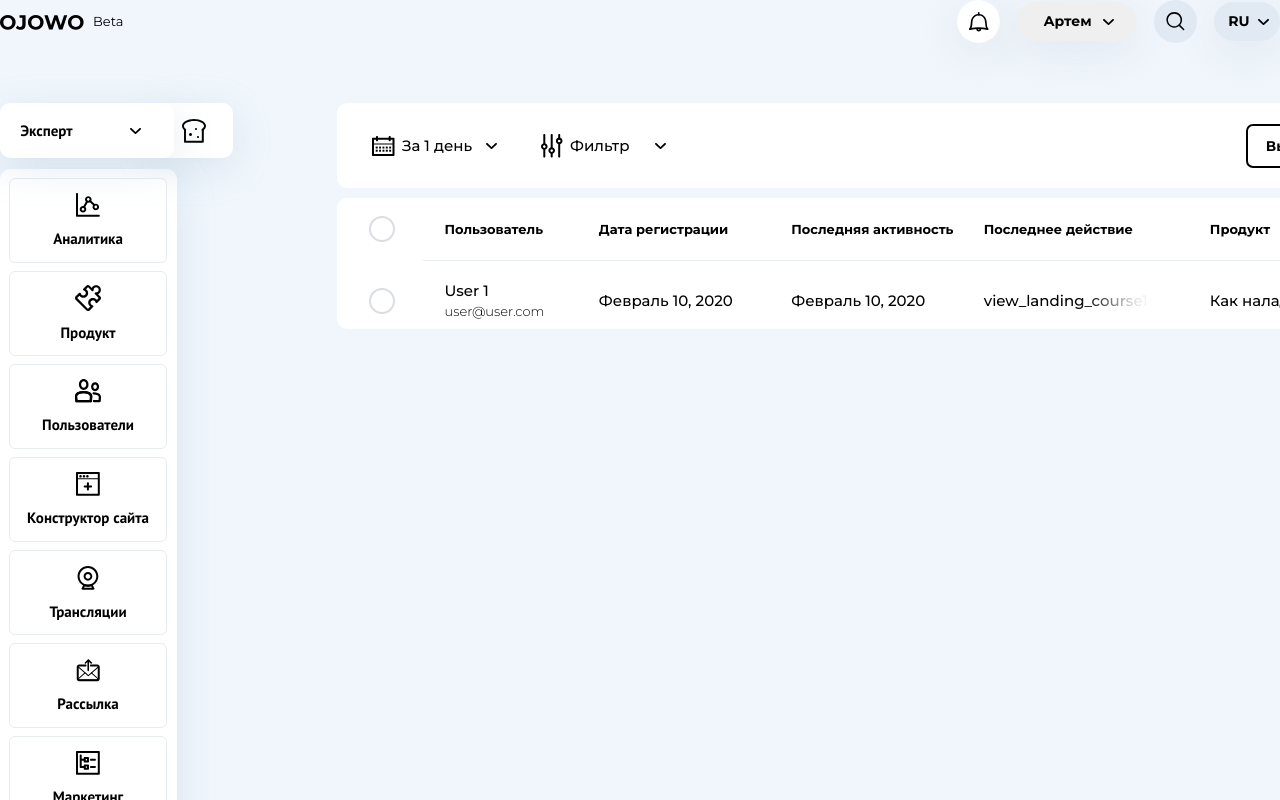
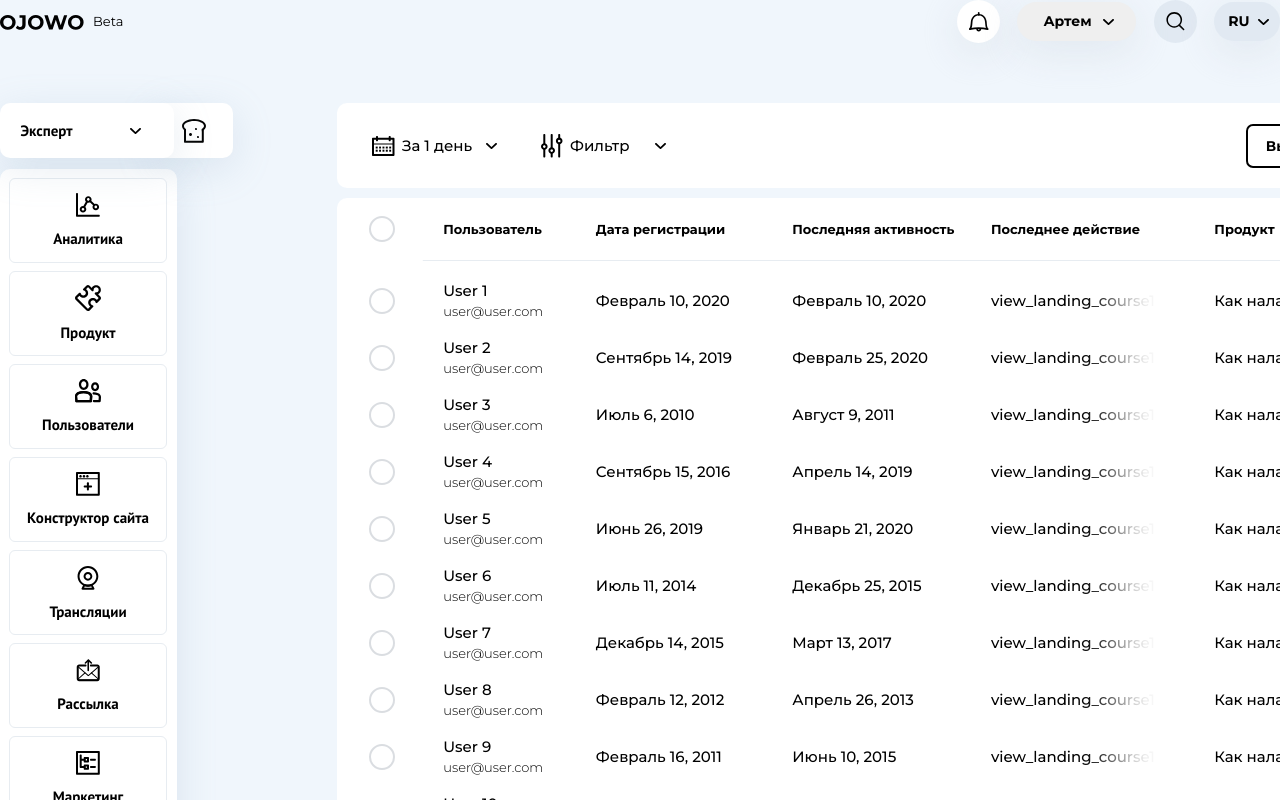
Before and after one commit to PavloPantus/filter-calendar, a React (Create React App) app: page / in a window 1280 px wide. Shown: the top 800 px of the page. Built offline with nearby package versions, Linux system fonts and the light colour scheme.

Commit message:
added table rows

```diff
--- a/src/components/UsersTable/UsersTable.js
+++ b/src/components/UsersTable/UsersTable.js
@@ -2,69 +2,170 @@ import React from 'react';
 import './UsersTable.scss';
 
 const UsersTable = () => {
-  let users = []
+  function getRandomIntInclusive(min, max) {
+    min = Math.ceil(min);
+    max = Math.floor(max);
+
+    return Math.floor(Math.random() * (max - min + 1)) + min; // Включаючи мінімум та максимум
+  }
+
+  const dateVocabulary = {
+    1: 'Январь',
+    2: 'Февраль',
+    3: 'Март',
+    4: 'Апрель',
+    5: 'Май',
+    6: 'Июнь',
+    7: 'Июль',
+    8: 'Август',
+    9: 'Сентябрь',
+    10: 'Октябрь',
+    11: 'Ноябрь',
+    12: 'Декабрь',
+  }
+
+  const user = {
+    userNumber: 1,
+    userMail: 'user@user.com',
+    registrationDate: {
+      day: 10,
+      month: 2,
+      year: 2020,
+    },
+    lastActivity: {
+      day: 10,
+      month: 2,
+      year: 2020,
+    },
+    lastActions: 'view_landing_course1',
+    product: 'Как наладить отнош',
+  };
+
+  const users = [];
+
+  for (let i = 2; i <= 100; i += 1) {
+    const registrationDate = {
+      day: getRandomIntInclusive(1, 30),
+      month: getRandomIntInclusive(1, 12),
+      year: getRandomIntInclusive(2010, 2020),
+    };
+
+    const newUser = {
+      ...user,
+      userNumber: i,
+      registrationDate,
+      lastActivity: {
+        day: getRandomIntInclusive(1, 30),
+        month: getRandomIntInclusive(1, 12),
+        year: getRandomIntInclusive(registrationDate.year + 1, 2020),
+      },
+    };
+
+    users.push(newUser);
+  }
 
   return (
-    <table className={'users-table'}>
-      <thead className={'users-table__head'}>
-        <tr className={'users-table__row-head'}>
-          <th className={'users-table__heading'}>
-              <input
-                className={'users-table__all-users-checkbox'}
-                type="checkbox"
-                id="all-users-checkbox"
-              />
-              <label
-                htmlFor={'all-users-checkbox'}
-                className={'users-table__all-users-label'}
-              >
-              </label>
+    <table className="users-table">
+      <thead className="users-table__head">
+        <tr className="users-table__row-head">
+          <th className="users-table__heading">
+            <input
+              className="users-table__all-users-checkbox"
+              type="checkbox"
+              id="all-users-checkbox"
+            />
+            <label
+              htmlFor="all-users-checkbox"
+              className="users-table__all-users-label"
+            />
           </th>
-          <th className={'users-table__heading'}>Пользователь</th>
-          <th className={'users-table__heading'}>Дата регистрации</th>
-          <th className={'users-table__heading'}>Последняя активность</th>
-          <th className={'users-table__heading'}>Последнее действие</th>
-          <th className={'users-table__heading'}>Продукт</th>
-          <th className={'users-table__heading'}>
-            <button className={'users-table__show-users-button'}>
+          <th className="users-table__heading">Пользователь</th>
+          <th className="users-table__heading">Дата регистрации</th>
+          <th className="users-table__heading">Последняя активность</th>
+          <th className="users-table__heading">Последнее действие</th>
+          <th className="users-table__heading">Продукт</th>
+          <th className="users-table__heading">
+            <button className="users-table__show-users-button">
               Отобразить 15
             </button>
           </th>
 
         </tr>
       </thead>
-      <tbody className={'users-table__body'}>
-        <tr className={'users-table__row'}>
-          <td className={'users-table__data'}>
-            <label
-            >
+      <tbody className="users-table__body">
+        <tr className="users-table__row">
+          <td className="users-table__data">
+            <label>
               <input
-                className={'users-table__user-checkbox'}
+                className="users-table__user-checkbox"
                 type="checkbox"
               />
-              <div className={'users-table__user-label'}></div>
+              <div className="users-table__user-label" />
             </label>
           </td>
-          <td className={'users-table__data'}>
-            <div className={'users-table__user-number'}>User 1</div>
-            <div className={'users-table__user-mail'}>user@user.com</div>
+          <td className="users-table__data">
+            <div className="users-table__user-number">User 1</div>
+            <div className="users-table__user-mail">user@user.com</div>
           </td>
-          <td className={'users-table__data'}>Февраль 10, 2020 </td>
-          <td className={'users-table__data'}>Февраль 10, 2020 </td>
-          <td className={'users-table__data add-blur'}>view_landing_course1</td>
-          <td className={'users-table__data add-blur'}>Как наладить отнош</td>
-          <td className={'users-table__data'}>
-            <button className={'users-table__edit-item'}>
+          <td className="users-table__data">Февраль 10, 2020 </td>
+          <td className="users-table__data">Февраль 10, 2020 </td>
+          <td className="users-table__data add-blur">view_landing_course1</td>
+          <td className="users-table__data add-blur">Как наладить отнош</td>
+          <td className="users-table__data">
+            <button className="users-table__edit-item">
               <img src="images/icon-edit.svg" />
             </button>
-            <button className={'users-table__delete-item'}>
+            <button className="users-table__delete-item">
               <img src="images/icon-delete.svg" />
             </button>
           </td>
         </tr>
+        {
+          users.map(user=>(
+            <tr className="users-table__row">
+              <td className="users-table__data">
+                <label>
+                  <input
+                    className="users-table__user-checkbox"
+                    type="checkbox"
+                  />
+                  <div className="users-table__user-label" />
+                </label>
+              </td>
+              <td className="users-table__data">
+                <div className="users-table__user-number">User {user.userNumber}</div>
+                <div className="users-table__user-mail">{user.userMail}</div>
+              </td>
+              <td className="users-table__data">
+                {dateVocabulary[user.registrationDate.month]}
+                {' '}
+                {user.registrationDate.day},
+                {' '}
+                {user.registrationDate.year}
+              </td>
+              <td className="users-table__data">
+                {dateVocabulary[user.lastActivity.month]}
+                {' '}
+                {user.lastActivity.day},
+                {' '}
+                {user.lastActivity.year}
+              </td>
+              <td className="users-table__data add-blur">{user.lastActions}</td>
+              <td className="users-table__data add-blur">{user.product}</td>
+              <td className="users-table__data">
+                <button className="users-table__edit-item">
+                  <img src="images/icon-edit.svg" />
+                </button>
+                <button className="users-table__delete-item">
+                  <img src="images/icon-delete.svg" />
+                </button>
+              </td>
+            </tr>
+          ))
+        }
       </tbody>
     </table>
   );
-}
+};
 
 export default UsersTable;
```
